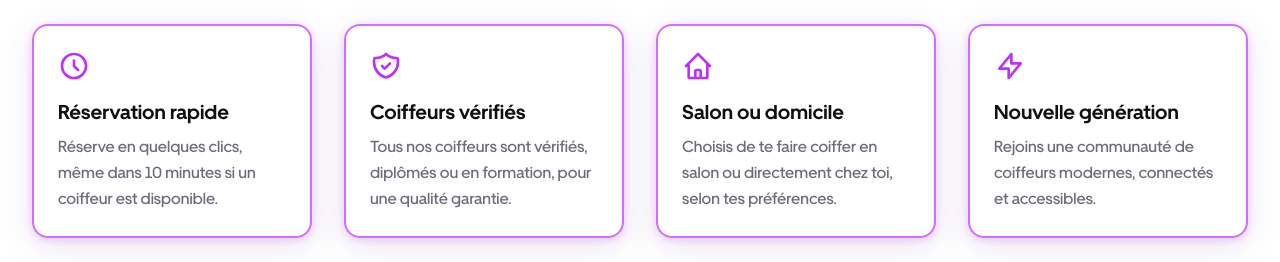
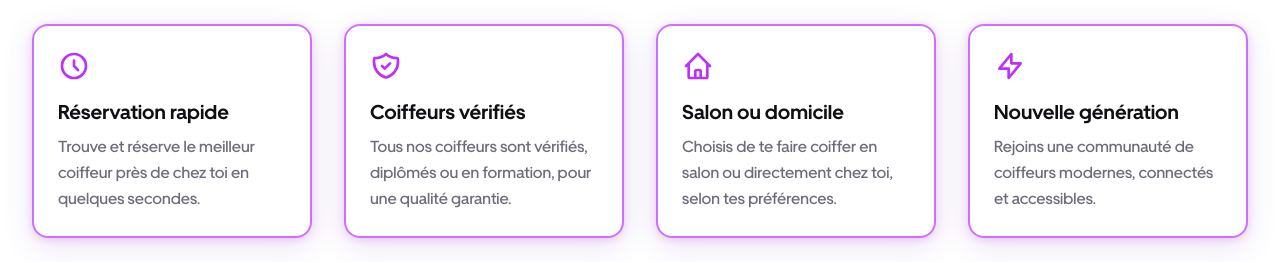
Before and after one commit to Zidixx/fady-landing-page, a Next.js app: page / in a window 1280 px wide. Shown: the part 1280-1542 px from the top of the page. Built offline with nearby package versions, Linux system fonts and the light colour scheme.

Commit message:
update hero section

```diff
--- a/app/page.tsx
+++ b/app/page.tsx
@@ -99,7 +99,7 @@ export default function Home() {
                 </svg>
               }
               title="Réservation rapide"
-              description="Réserve en quelques clics, même dans 10 minutes si un coiffeur est disponible."
+              description="Trouve et réserve le meilleur coiffeur près de chez toi en quelques secondes."
             />
             <FeatureCard
               icon={
```
